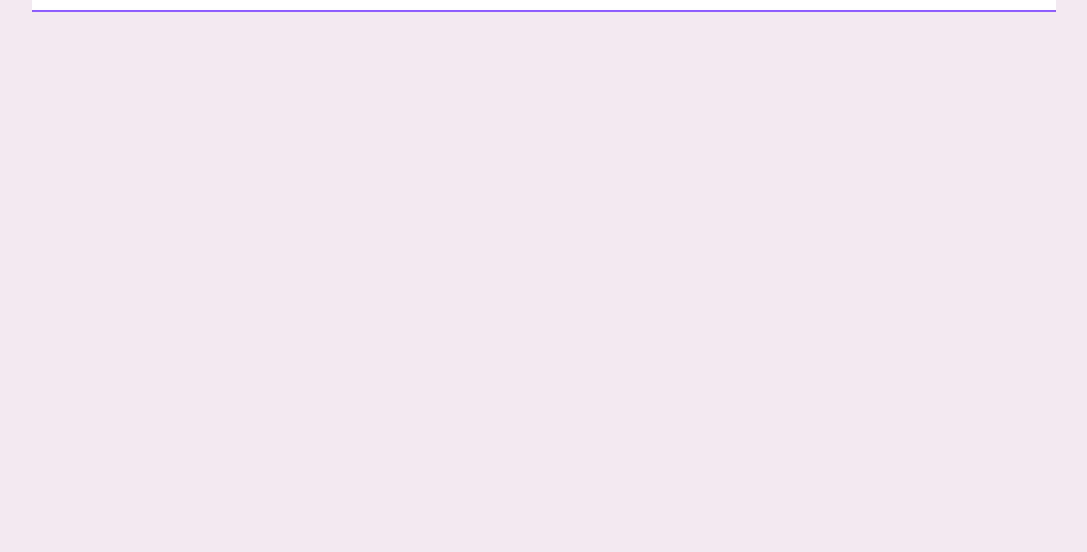
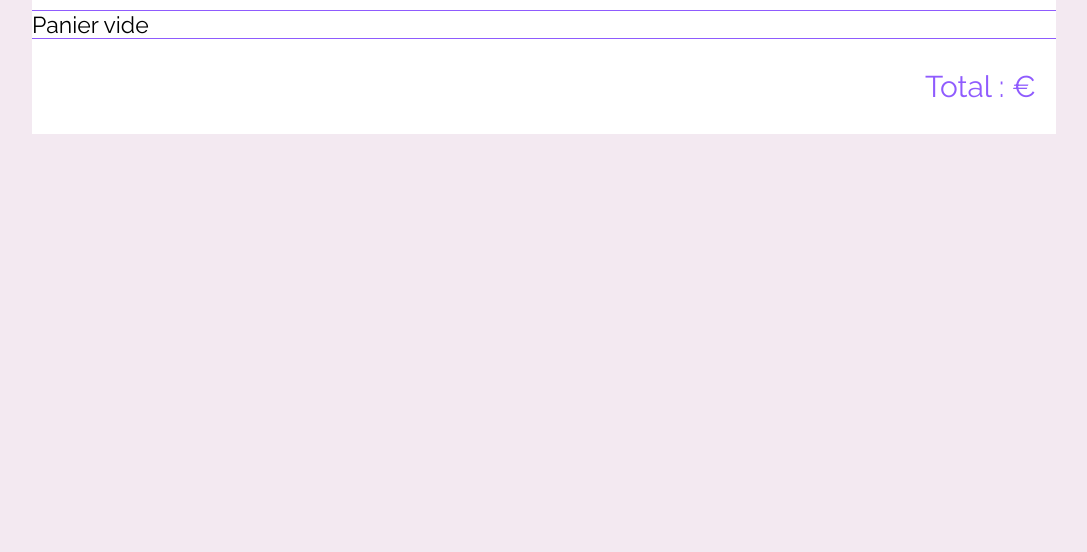
Before and after one commit to Emi-vas/EmilienVaschalde_5_10062021, a plain HTML site: page panier.html in a window 1280 px wide. Shown: the part 248-800 px from the top of the page, without its empty margins (96-1183 px from the left). Drawn offline with Linux system fonts and the light colour scheme.

Commit message:
ajout du total panier

```diff
--- a/panier.html
+++ b/panier.html
@@ -29,6 +29,11 @@
         <div class="commande" id="commande">
 
         </div>
+        <div>
+            <div class="panier__total">
+                <p>Total : <span id="total"></span> €</p>
+            </div>
+        </div>
 
     </main>
 
--- a/panierApp.js
+++ b/panierApp.js
@@ -6,20 +6,30 @@ window.onload = function() {
 function main() {
 
     let panier = localStorage.getItem("panier")
-    if (panier != null) {
-        panier = JSON.parse(panier)
+    panier = JSON.parse(panier)
+
+
+    if (panier != null && panier.length >= 1) {
         affichePanier(panier)
+        //afficheBouton
+
+    } else {
+        const commandeHtml =  document.getElementById("commande")
+        commandeHtml.innerText = "Panier vide"
     }
 }
 
 
 function affichePanier(panier) {
     const commandeHtml =  document.getElementById("commande")
+    let total = 0
     for (i in panier) {
         const titre = panier[i].nom
         let qte = panier[i].qte
         const prix = panier[i].prix * qte
         const lentille = panier[i].lentille
+
+        total = total + prix
 
         commandeHtml.innerHTML +=
         `<div class="commande__ligne">
@@ -42,7 +52,7 @@ function affichePanier(panier) {
         </a>
         </div>`
 
-
+        afficherTotal(total)
     }
 }
 
@@ -94,3 +104,7 @@ function setPanier(panier) {
     panier = JSON.stringify(panier)
     localStorage.setItem("panier", panier)
 }
+
+function afficherTotal(total) {
+    document.getElementById("total").innerText = total
+}
--- a/style.scss
+++ b/style.scss
@@ -390,7 +390,14 @@ main {
 }
 
 
+.panier__total {
+    display: flex;
+    justify-content: flex-end;
 
+    margin-right: 20px;
+    font-size: 1.3em;
+    color: $clr-deg2;
+}
 
 
 
```
Also changed, not shown: article.html (+1 -1 lines), style.css, 1 other file.
